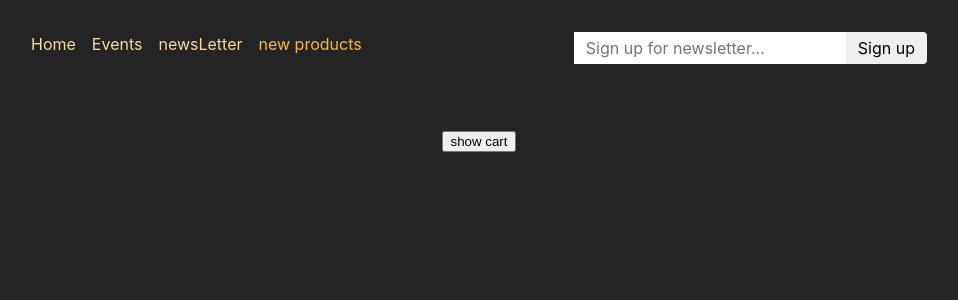
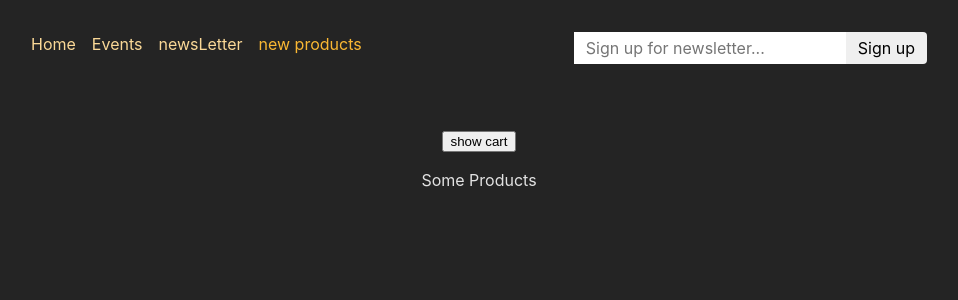
Before and after one commit to notmone/spa-prodcuts-events, a React (Create React App) app in the folder frontend/: page /products in a window 1280 px wide. Shown: the top 300 px of the page, without its empty margins (161-1119 px from the left). Built offline with nearby package versions, Linux system fonts and the light colour scheme.

Commit message:
p added to new Products page

```diff
--- a/frontend/src/pages/NewProducts.js
+++ b/frontend/src/pages/NewProducts.js
@@ -12,6 +12,7 @@ function NewProductsPage() {
   return (
     <div>
       <button onClick={toggleCartHandler}>show cart</button>
+      <p>Some Products</p>
       {showCart && (
         <ul>
           {Products.map((product) => (
```
